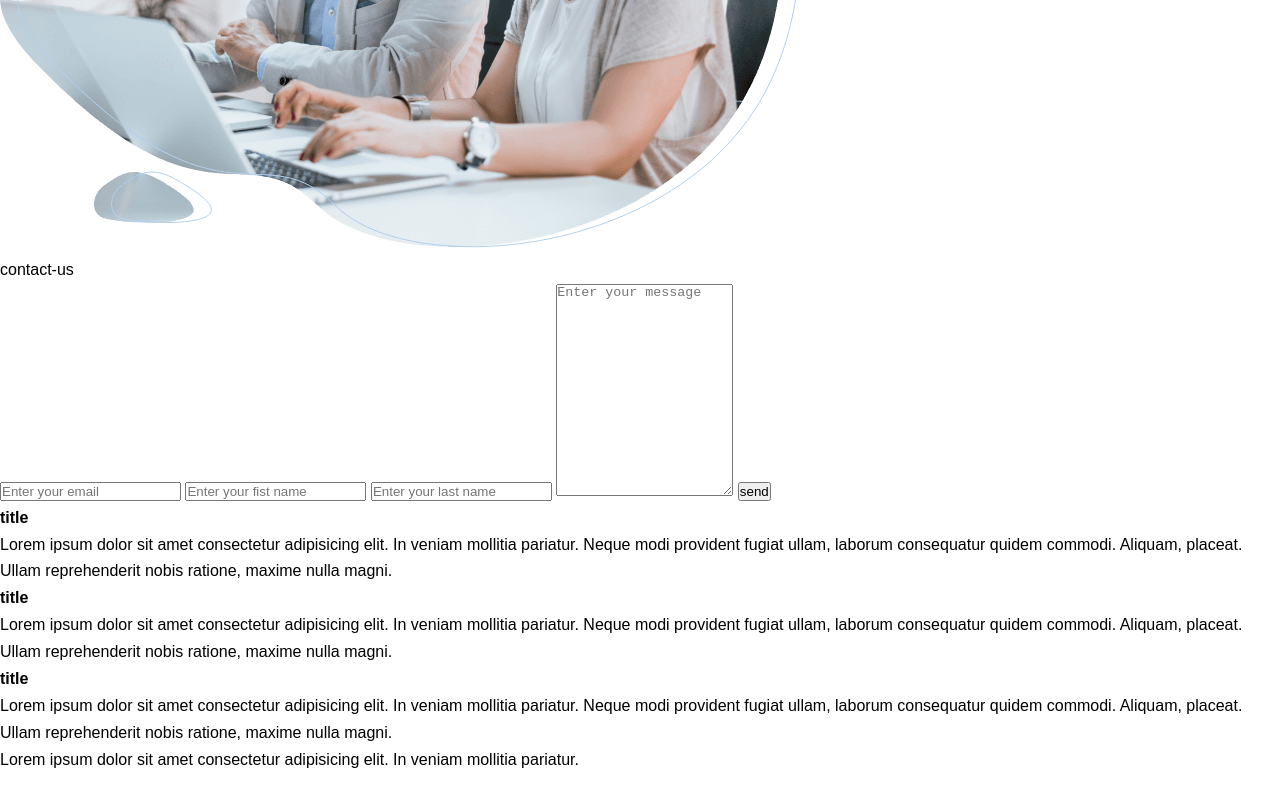
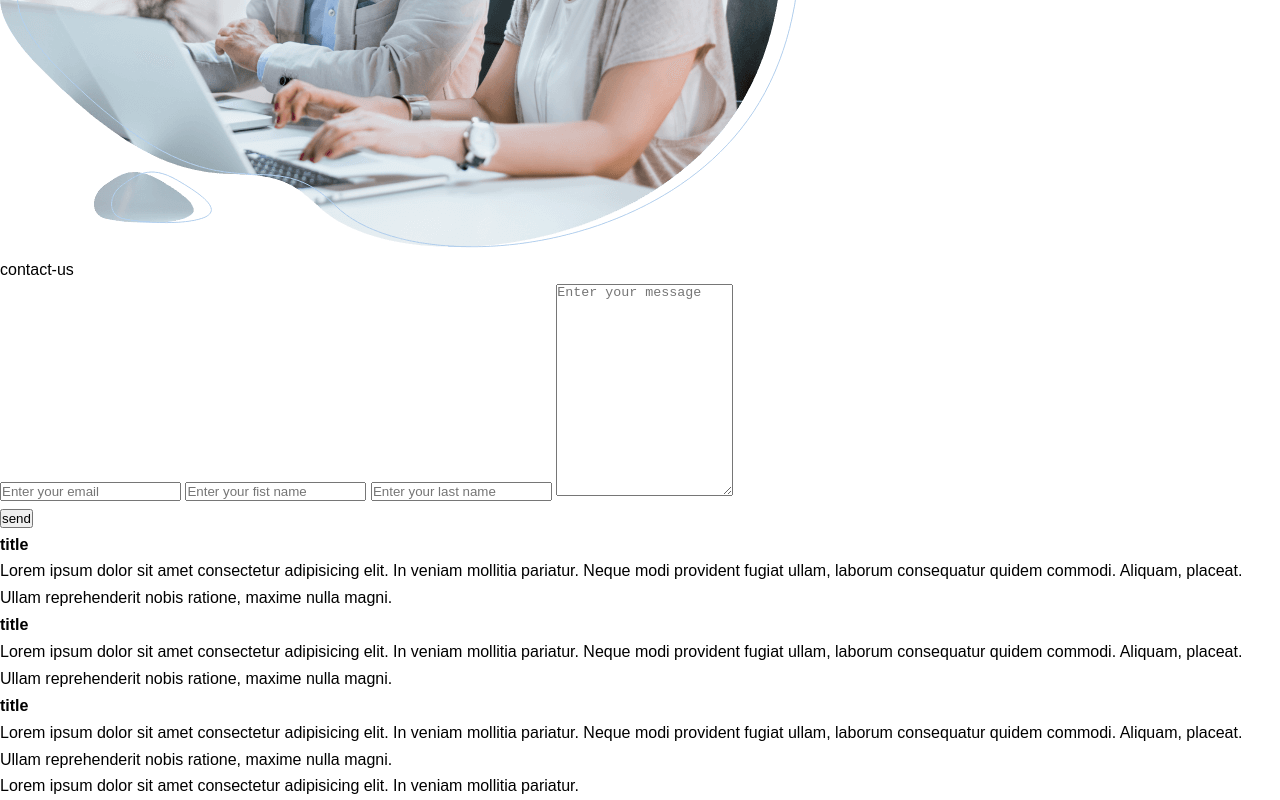
Before and after one commit to amirrr1987/darkawt, a plain HTML site: page index.html in a window 1280 px wide. Shown: the part 6112-6912 px from the top of the page. Before the commit the page ends 6885 px from the top, so only its background shows below. Drawn offline with Linux system fonts and the light colour scheme.

Commit message:
Update index.html

```diff
--- a/index.html
+++ b/index.html
@@ -4,7 +4,7 @@
 <head>
   <meta charset="UTF-8">
   <meta name="viewport" content="width=device-width, initial-scale=1.0">
-  <title>Document</title>
+  <title>Darkawt</title>
   <script src="https://cdn.jsdelivr.net/npm/@unocss/runtime"></script>
   <link rel="stylesheet" href="./assets/scss/style.css">
 </head>
@@ -200,7 +200,9 @@
               placeholder="Enter your last name">
             <textarea rows="14" class="p-2 rounded border border-solid border-1 border-gray-300 focus:outline-none col-span-12"
               placeholder="Enter your message"></textarea>
-            <button class="p-2 rounded border-1 col-span-12" type="submit">send</button>
+            <div class="col-span-12">
+              <button class="p-2 rounded border-1 " type="submit">send</button>
+            </div>
           </form>
         </div>
       </div>
```
